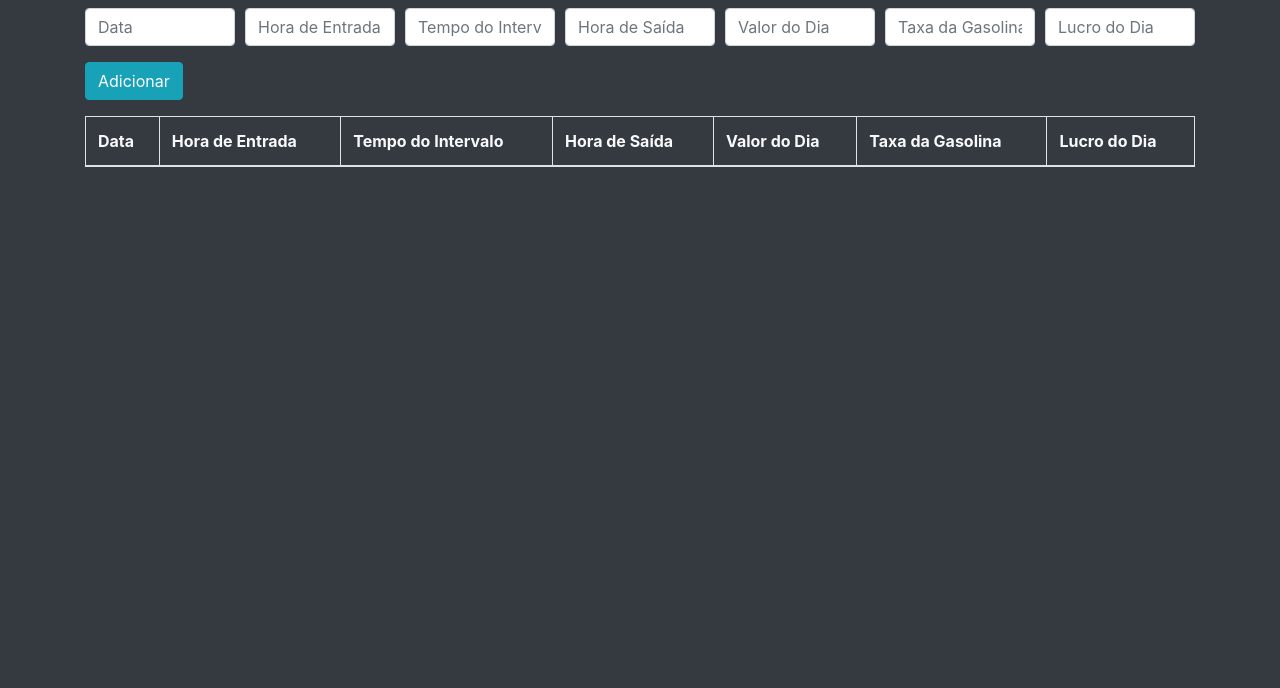
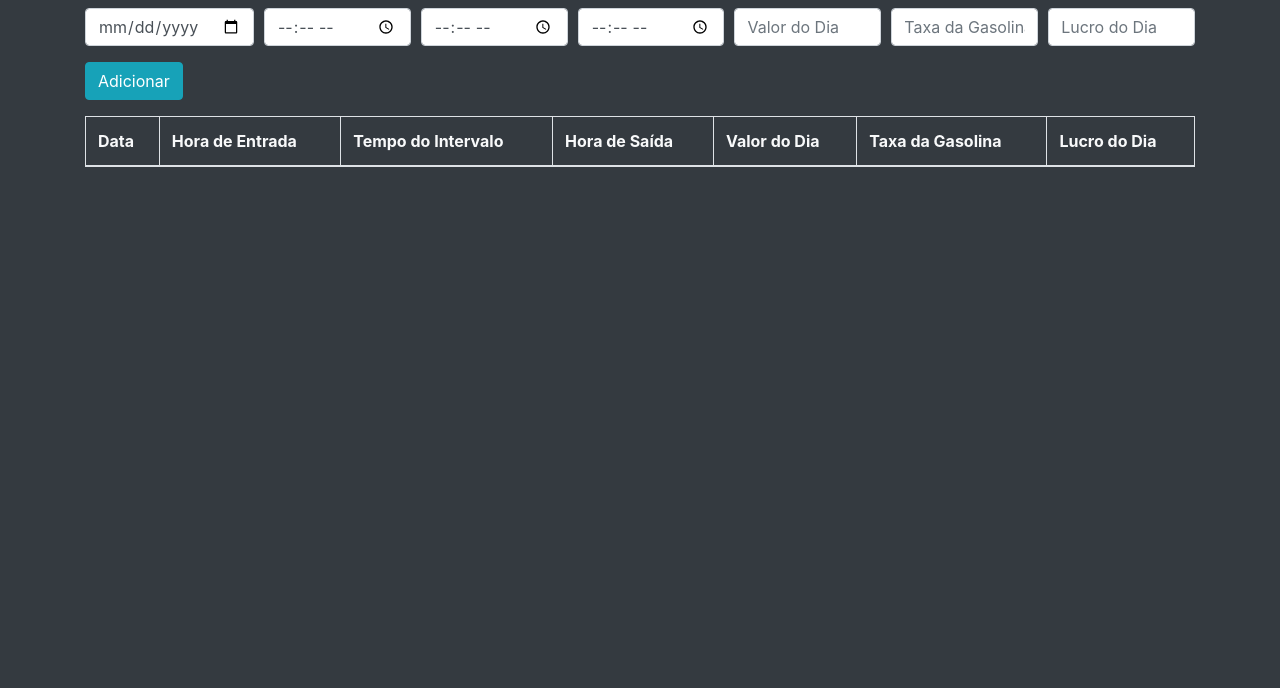
Before and after one commit to CaioEdimarSantosSilva/Carga-Horaria, a plain HTML site: page index.html in a window 1280 px wide. Shown: the part 112-800 px from the top of the page. Drawn offline with nearby package versions, Linux system fonts and the light colour scheme.

Commit message:
products

```diff
--- a/index.html
+++ b/index.html
@@ -31,16 +31,16 @@
         <form id="formDados" class="mb-3">
             <div class="form-row">
                 <div class="col">
-                    <input type="text" class="form-control" placeholder="Data" id="Data" name="Data">
+                    <input type="date" class="form-control" placeholder="Data" id="Data" name="Data">
                 </div>
                 <div class="col">
-                    <input type="text" class="form-control" placeholder="Hora de Entrada" id="HoraDeEntrada" name="HoraDeEntrada">
+                    <input type="time" class="form-control" placeholder="Hora de Entrada" id="HoraDeEntrada" name="HoraDeEntrada">
                 </div>
                 <div class="col">
-                    <input type="text" class="form-control" placeholder="Tempo do Intervalo" id="TempoDoIntervalo" name="TempoDoIntervalo">
+                    <input type="time" class="form-control" placeholder="Tempo do Intervalo" id="TempoDoIntervalo" name="TempoDoIntervalo">
                 </div>
                 <div class="col">
-                    <input type="text" class="form-control" placeholder="Hora de Saída" id="HoraDeSaida" name="HoraDeSaida">
+                    <input type="time" class="form-control" placeholder="Hora de Saída" id="HoraDeSaida" name="HoraDeSaida">
                 </div>
                 <div class="col">
                     <input type="text" class="form-control" placeholder="Valor do Dia" id="ValorDoDia" name="ValorDoDia">
```
